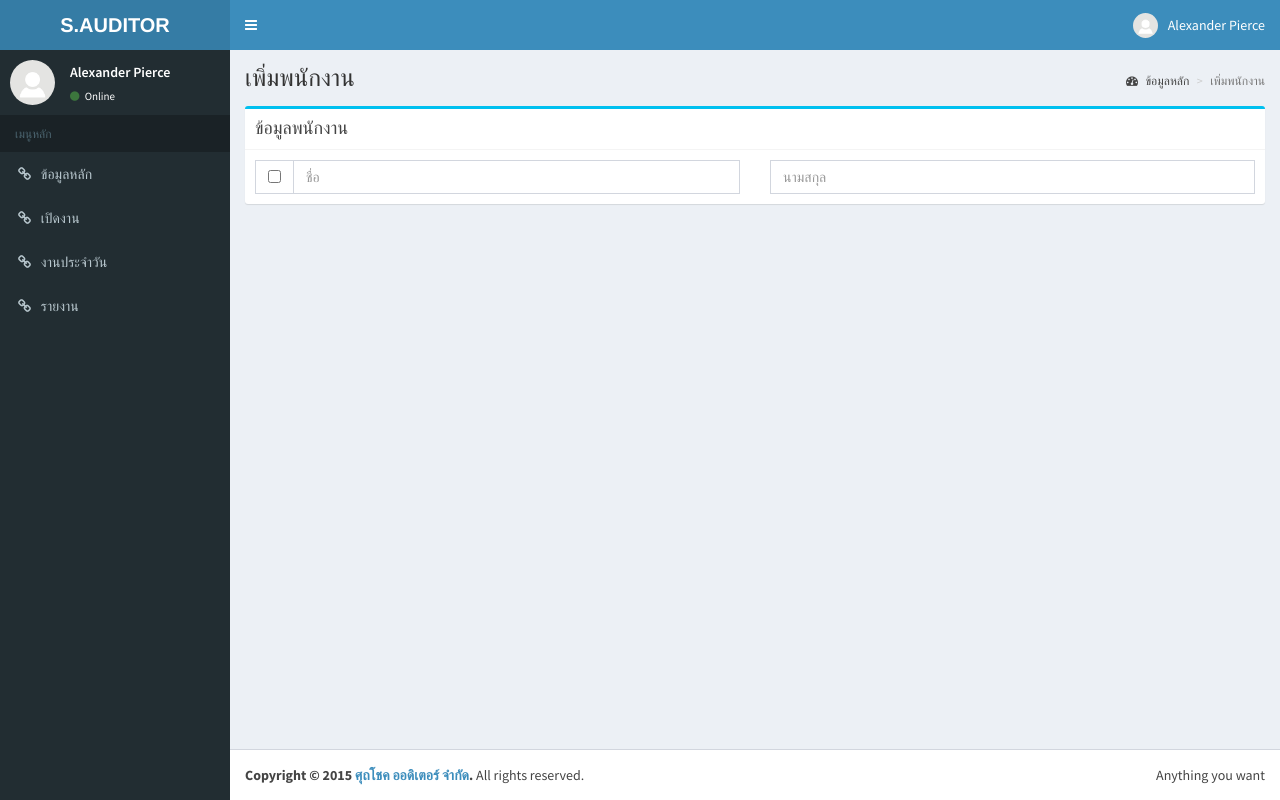
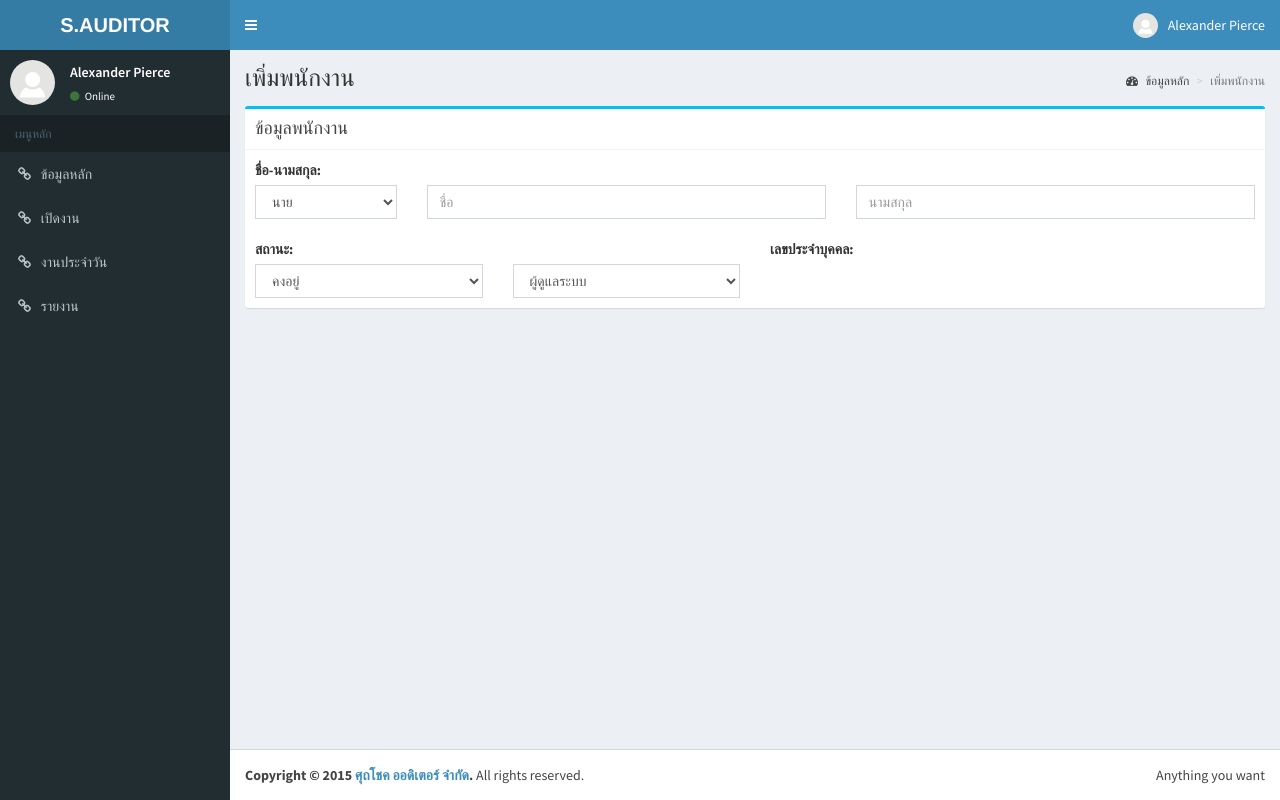
Before and after one commit to thesis-cpe/spch1, a PHP site: page /add-employee.php in a window 1280 px wide. Run offline with PHP 8.4, Linux system fonts and the light colour scheme; some libraries are stand-ins or nearby versions.

Commit message:
หน้าเพิ่มพนักงานเพิ่มฟิลด์

```diff
--- a/add-employee.php
+++ b/add-employee.php
@@ -92,28 +92,56 @@ scratch. This page gets rid of all links and provides the needed markup only.
                         </div>
                         <div class="box-body">
                             <!--ชื่อ-นามสกุล-->
+                            <label>ชื่อ-นามสกุล:</label>
                             <div class="row">
-                                <div class="col-lg-6">
-                                    <div class="input-group">
-                                        <span class="input-group-addon">
-                                            <input type="checkbox">
-                                        </span>
-                                        <input name="txtEmName" type="text" class="form-control" placeholder="ชื่อ">
-                                    </div>
+
+                                <div class="col-sm-2">
+
+                                    <select class="form-control" name="selTitle">
+                                        <option value="นาย">นาย</option>
+                                        <option value="นาง">นาง</option>
+                                        <option value="นางสาว">นางสาว</option>
+                                    </select>
+
                                     <!-- /input-group -->
                                 </div>
-                                <!-- /.col-lg-6 -->
-                                <div class="col-lg-6">
 
+                                <div class="col-sm-5">
 
-                                        <input name="txtEmLastName" type="text" class="form-control" placeholder="นามสกุล">
+                                    <input name="txtEmName" type="text" class="form-control" placeholder="ชื่อ">
 
                                     <!-- /input-group -->
                                 </div>
                                 <!-- /.col-lg-6 -->
+                                <div class="col-sm-5">
+                                    <input name="txtEmLastName" type="text" class="form-control " placeholder="นามสกุล">
+                                    <!-- /input-group -->
+                                </div>
+                                <!-- /.col-lg-6 -->
+                            </div>
+                            <!--.ชื่อ-นามสกุล-->
+                            <br>
+                            <div class="row">
+                                <div class="col-sm-3"><label>สถานะ:</label></div>
+                                <div class="col-sm-3 col-sm-offset-3"><label>เลขประจำบุคคล:</label></div>
                             </div>
 
-                            <!--.ชื่อ-นามสกุล-->
+                            <div class="row">
+                                <div class="col-sm-3">
+                                    <select name="selStatus" class="form-control">
+                                        <option>คงอยู่</option>
+                                        <option>ลาออก</option>
+                                    </select>
+                                </div>
+                                <div class="col-sm-3">
+                                        <select name="selRole" class="form-control">
+                                        <option>ผู้ดูแลระบบ</option>
+                                        <option>ผู้ใช้งาน</option>
+                                    </select>
+                                </div>
+
+                            </div>
+
                         </div>
                         <!-- /.box-body -->
                     </div>
--- a/main-data.php
+++ b/main-data.php
@@ -171,7 +171,7 @@ scratch. This page gets rid of all links and provides the needed markup only.
                                             <div class="box">
                                                 <div class="box-header">
                                                    <!-- <h3 class="box-title">Data Table With Full Features</h3>  -->
-                                                   <a  href="add-employee.php" title="เพิ่มข้อมูลลูกพนักงาน"><i class="fa fa-user-plus"></i>เพิ่มพนักงาน</a>
+                                                   <a  href="add-employee.php" title="เพิ่มข้อมูลพนักงาน"><i class="fa fa-user-plus"></i>เพิ่มพนักงาน</a>
                                                 </div>
                                                 <!-- /.box-header -->
                                                 <div class="box-body">
```
